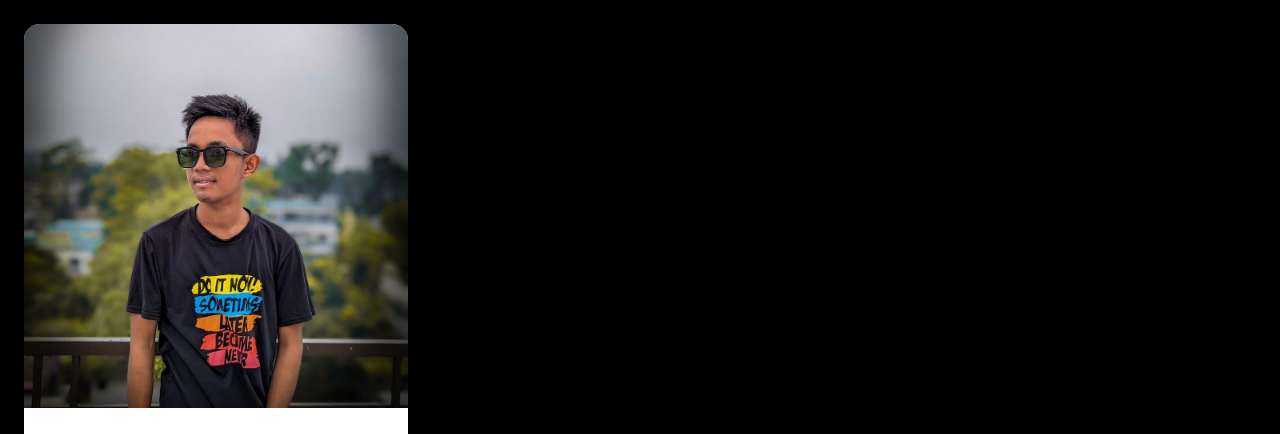
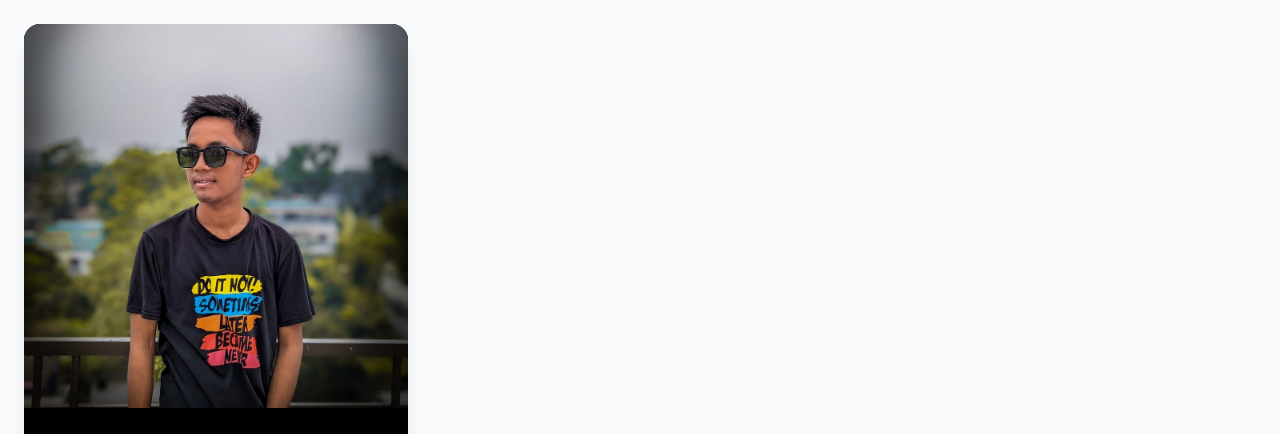
Before and after one commit to protikroya/protikRoy, a plain HTML site: page index.html in a window 1280 px wide. Shown: the top 434 px of the page. Drawn offline with nearby package versions, Linux system fonts and the light colour scheme.

Commit message:
Add files via upload

```diff
--- a/index.html
+++ b/index.html
@@ -22,7 +22,7 @@
         rel="stylesheet">
 
     <!-- <link rel="shortcut icon" href="" type="image/x-icon"> -->
-    <title>Hockey’s</title>
+    <title>Protik Roy</title>
     <!-- Custome Colors -->
     <script>
         tailwind.config = {
@@ -47,8 +47,8 @@
 
 <!-- PERSONAL CODE GOSE HERE -->
 
-<div class="p-6 bg-black">
-    <div class="card bg-base-100 w-96 shadow-xl">
+<div class="p-6 bg-slate-50">
+    <div class="card bg-base-100 w-96 shadow-xl bg-black">
         <figure>
           <img
             src="Images/protik.jpg"
```
